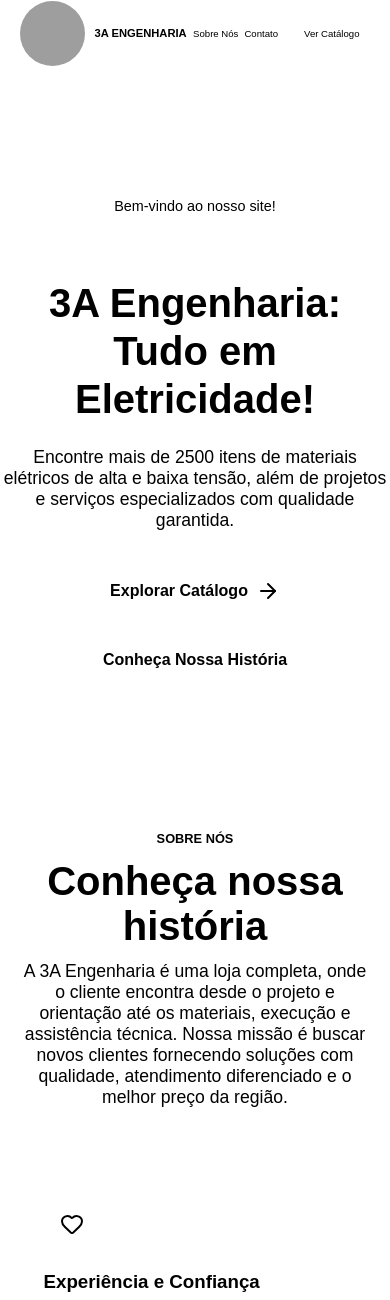
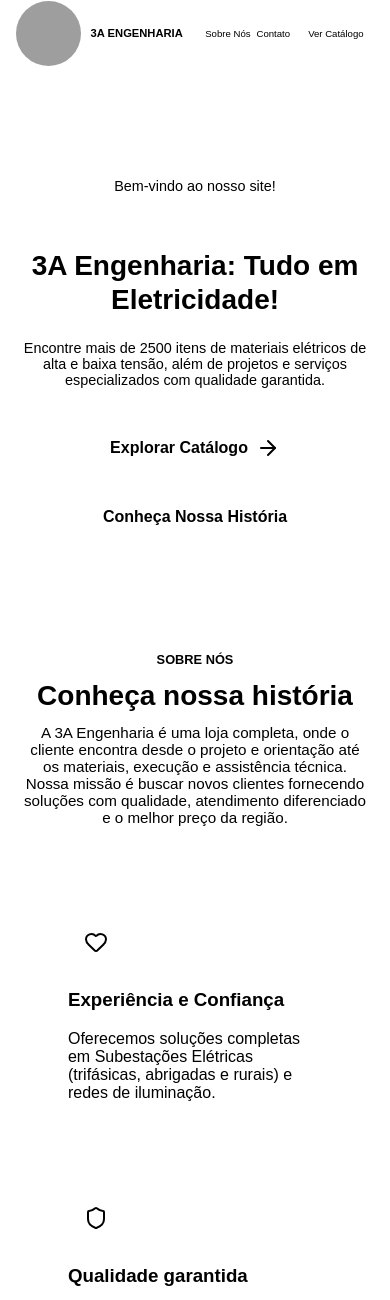
Before and after one commit to bielbritob/HackatownWebTemplate, a PHP site: page / in a window 390 px wide. Shown: the top 1300 px of the page. Run offline with PHP 8.4, Linux system fonts and the light colour scheme; grey boxes are pictures that could not be loaded.

Commit message:
some IDE fixes

```diff
--- a/3AENGENHARIA/AdminPage/admin.html
+++ b/3AENGENHARIA/AdminPage/admin.html
@@ -13,9 +13,9 @@
     <div class="logo-box">
         <div class="logo-circle">
 
-            <img href="/3aengenharia/landing/index.html" src="../../assets/3AengICO.jpg" alt="Logo Faroni" onerror="this.style.display='none'">
+            <a href="../Landing/index.html"><img src="../../assets/3AengICO.jpg" alt="Logo Faroni" onerror="this.style.display='none'"></a>
         </div>
-      <a href="/3aengenharia/landing/index.html">3A ENGENHARIA</a>
+      <a href="../Landing/index.html">3A ENGENHARIA</a>
     </div>
     <span class="admin-badge">PAINEL ADMIN</span>
     <div class="loc-box">Porto Velho, RO</div>
--- a/3AENGENHARIA/Landing/index.html
+++ b/3AENGENHARIA/Landing/index.html
@@ -11,7 +11,7 @@
 
 
 <header class="header">
-  <a class="logo-box">
+  <a class="logo-box" href="index.html">
     <div class="logo-circle">
       <img src="../../assets/3AengICO.jpg" alt="Logo">
     </div>
@@ -91,7 +91,7 @@
 <footer class="footer-section">
   <div class="footer-content">
     <div class="footer-brand">
-      <img class="img-container" src="../../assets/3AengICO.jpg" alt="Logo">
+      <a href="index.html"><img class="img-container" src="../../assets/3AengICO.jpg" alt="Logo"></a>
       <span>3A Engenharia</span>
     </div>
 
--- a/3AENGENHARIA/Landing/style.css
+++ b/3AENGENHARIA/Landing/style.css
@@ -158,6 +158,9 @@ body {
     /*background-color: rgb(239 239 239 / 0.7);*/
     background: rgba(var(--primary-rgb), 0.09);
 }
+
+
+
 .hero-badge {
     display: inline-flex; align-items: center; gap: 8px;
     background: var(--primary);
@@ -166,7 +169,18 @@ body {
 }
 .hero-title { font-size: 2.5rem; font-weight: 700; margin-bottom: 24px; line-height: 1.2; }
 .hero-description { font-size: 1.1rem; color: var(--text-soft); max-width: 600px; margin: 0 auto 32px auto; }
+
+@media (max-width: 768px) {
+  .hero-description {
+    font-size: 0.8rem;
+    color: var(--text-soft);
+    max-width: 500px;
+    margin: 0 auto 32px auto;
+  }
+}
+
 .hero-actions { display: flex; flex-direction: column; gap: 16px; justify-content: center; align-items: center; }
+
 
 @media (min-width: 640px) { .hero-actions { flex-direction: row; } }
 
@@ -344,3 +358,63 @@ body {
     text-align: center;
   }
 }
+
+
+/* ========================
+   MOBILE (max 768px)
+   ======================== */
+@media (max-width: 768px) {
+
+  /* Header */
+  .header {
+    padding: 0 4%;
+    gap: 8px;
+  }
+
+
+
+  .btn-catalogo,
+  .btn-catalogo:hover {
+    padding: 8px 12px;
+    font-size: 0.7rem;
+    border-radius: 6px;
+  }
+
+  /* Hero */
+  .hero-section {
+    padding: 100px 6% 48px;
+  }
+
+  .hero-title {
+    font-size: 1.75rem;
+  }
+
+  .hero-description {
+    font-size: 0.9rem;
+  }
+
+  /* About */
+  .about-section {
+    padding: 60px 6%;
+  }
+
+  .about-header h2 {
+    font-size: 1.75rem;
+  }
+
+  .about-header p {
+    font-size: 0.95rem;
+  }
+
+  /* Cards */
+  .features-grid {
+    padding: 0 6%;
+    grid-template-columns: 1fr;
+  }
+
+  .info-item {
+    text-align: center;
+    min-width: unset;
+    width: 100%;
+  }
+}
--- a/3AENGENHARIA/Vitrine/index.html
+++ b/3AENGENHARIA/Vitrine/index.html
@@ -12,9 +12,10 @@
 <header class="header">
     <div class="logo-box">
         <div class="logo-circle">
-            <img class="img-container" src="../../assets/3AengICO.jpg" alt="Logo">
+            <a href="../Landing/index.html"><img class="img-container" src="../../assets/3AengICO.jpg" alt="Logo"></a>
         </div>
         <a href="/3aengenharia/landing/index.html">3A ENGENHARIA</a>
+
     </div>
 
     <div class="search-wrapper">
@@ -44,7 +45,7 @@
 <footer class="footer-section">
   <div class="footer-content">
     <div class="footer-brand">
-      <img class="img-container" src="../../assets/3AengICO.jpg" alt="Logo">
+      <a href="../Landing/index.html"><img class="img-container" src="../../assets/3AengICO.jpg" alt="Logo"></a>
       <span>3A Engenharia</span>
     </div>
 
--- a/3AENGENHARIA/painel-atendimento/index.html
+++ b/3AENGENHARIA/painel-atendimento/index.html
@@ -27,7 +27,7 @@
   <header class="global-header">
     <div class="logo-box">
       <div class="logo-circle">
-        <img src="../../assets/3AengICO.jpg" alt="Logo">
+        <a href="../Landing/index.html"><img src="../../assets/3AengICO.jpg" alt="Logo"></a>
       </div>
       <h1>CRM 3A Engenharia</h1>
     </div>
--- a/vite.config.js
+++ b/vite.config.js
@@ -68,7 +68,9 @@ export default defineConfig({
         faroniLogin: path.resolve(__dirname, 'Faroni/LoginAdmin/LoginAdmin.html'),
         engLanding: path.resolve(__dirname, '3AENGENHARIA/Landing/index.html'),
         engVitrine: path.resolve(__dirname, '3AENGENHARIA/Vitrine/index.html'),
-        painelAtendimento: path.resolve(__dirname, '3AENGENhARIA/painel-atendimento/index.html')
+        painelAtendimento: path.resolve(__dirname, '3AENGENHARIA/painel-atendimento/index.html'),
+        painelAdmin: path.resolve(__dirname, '3AENGENHARIA/LoginAdmin/LoginAdmin.html'),
+        AdminLogin: path.resolve(__dirname, '3AENGENHARIA/AdminPage/admin.html')
       }
     }
   }
```
Also changed, not shown: 3AENGENHARIA/Vitrine/style.css (+8 -1 lines), TmoleQRcode/package.json (added, +16 -0 lines), TmoleQRcode/package-lock.json (added).
